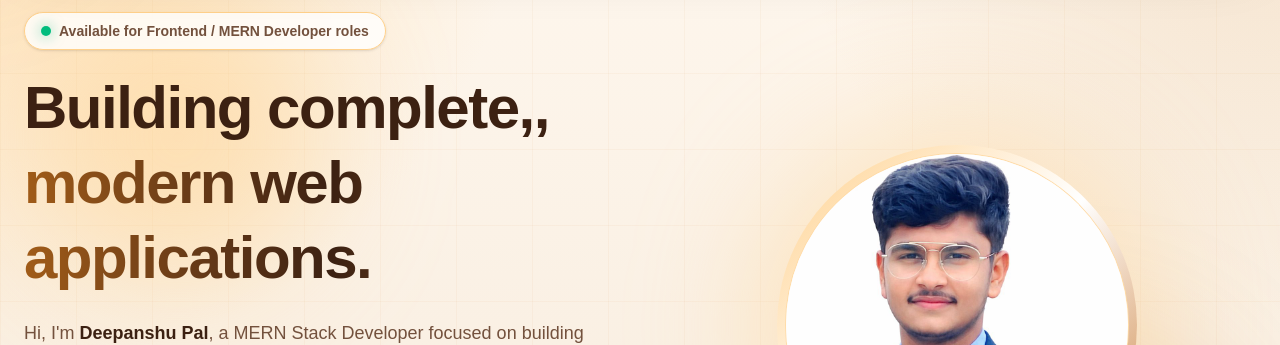
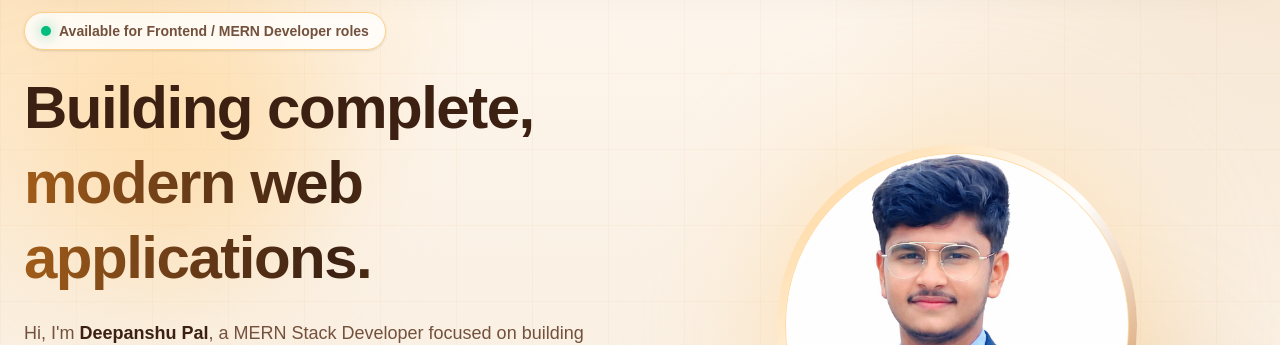
Before and after one commit to Deepanshu1423/deepanshu-portfolio, a Next.js app: page / in a window 1280 px wide. Shown: the part 155-500 px from the top of the page. Built offline with nearby package versions, Linux system fonts and the light colour scheme.

Commit message:
remove comma

```diff
--- a/src/components/Hero.jsx
+++ b/src/components/Hero.jsx
@@ -64,7 +64,7 @@ const Hero = () => {
           </div>
 
           <h1 className="max-w-4xl text-3xl font-black leading-tight tracking-tight text-[var(--text-heading)] sm:text-5xl lg:text-6xl">
-            Building complete,,
+            Building complete,
             <span className="block bg-gradient-to-r from-[var(--accent-dark)] via-[var(--text-heading)] to-[var(--accent-main)] bg-clip-text text-transparent">
                modern web applications.
             </span>
```
